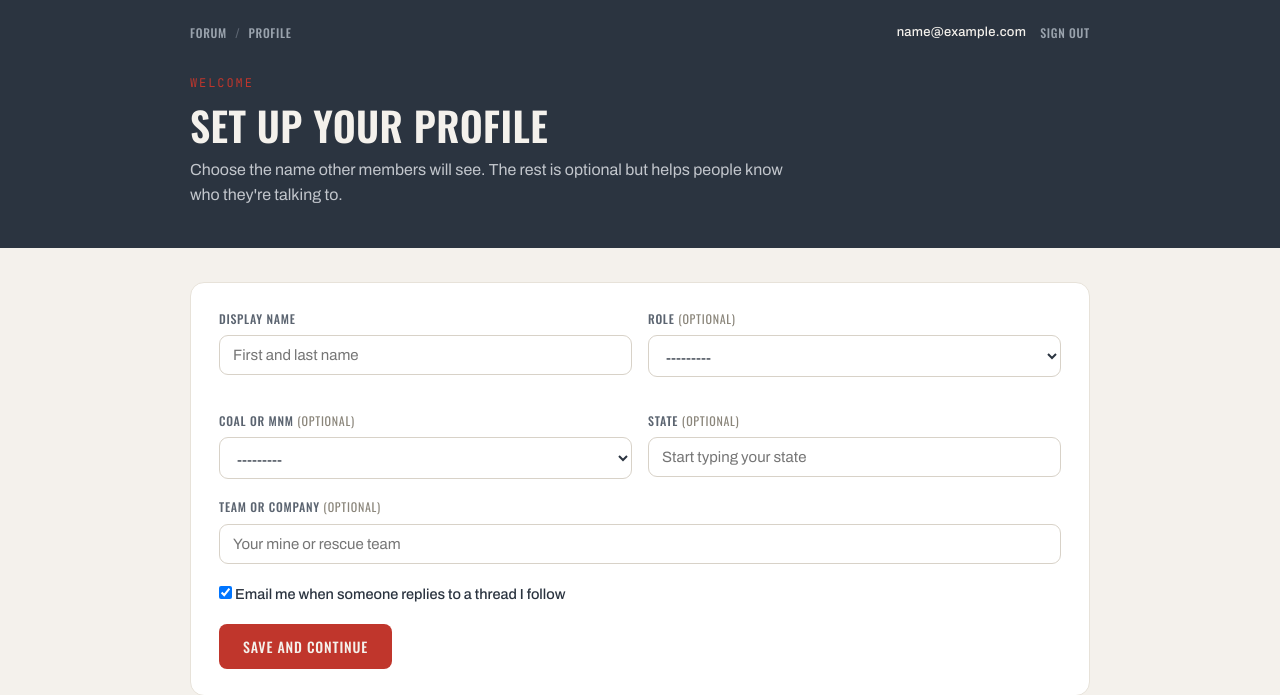
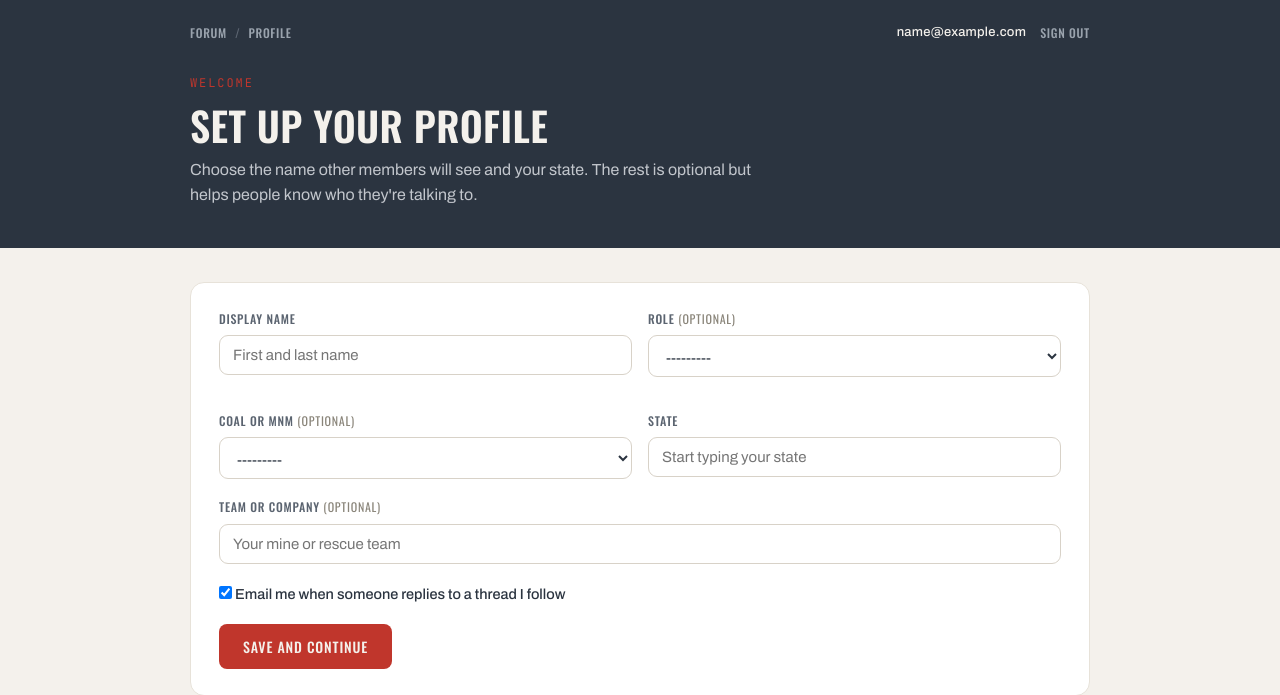
Before and after one commit to jakeolson657/Mine_Rescue_Center, a Django app: page /forum/profile/ in a window 1280 px wide. Shown: the part 66-761 px from the top of the page. Run offline with Django 5.2, Linux system fonts and the light colour scheme; the visitor is signed in with stand-in values (Sample User, id 1); data comes from the database, SQL or seed files in the repository.

Commit message:
Require a state again, except for the site's own account
info@minerescuecenter.com represents the site rather than a member from
any one state, so it can leave the state blank; everyone else must pick one.

Co-Authored-By: Claude Opus 5.5 <noreply@anthropic.com>

```diff
--- a/forum/forms.py
+++ b/forum/forms.py
@@ -16,6 +16,8 @@ LINK_RE = re.compile(r'https?://|www\.', re.IGNORECASE)
 STATE_OPTIONS = sorted((name.title(), abbr) for name, abbr in US_STATES.items())
 _STATE_LOOKUP = {**US_STATES, **{abbr.lower(): abbr for abbr in US_STATES.values()}}
 _ABBR_TO_NAME = {abbr: name for name, abbr in STATE_OPTIONS}
+# The site's own account isn't from any one state.
+STATE_OPTIONAL_EMAILS = {'info@minerescuecenter.com'}
 
 
 class HoneypotMixin(forms.Form):
@@ -58,6 +60,10 @@ class ProfileForm(forms.ModelForm):
     def __init__(self, *args, **kwargs):
         super().__init__(*args, **kwargs)
         self.fields['display_name'].required = True
+        self.state_optional = self.instance.user.email.lower() in STATE_OPTIONAL_EMAILS
+        if not self.state_optional:
+            self.fields['state'].required = True
+            self.fields['state'].error_messages['required'] = "Please enter your state."
         # Stored as the abbreviation; shown spelled out like the suggestions.
         if not self.is_bound and self.instance.state in _ABBR_TO_NAME:
             self.initial['state'] = _ABBR_TO_NAME[self.instance.state]
--- a/forum/templates/forum/profile.html
+++ b/forum/templates/forum/profile.html
@@ -7,7 +7,7 @@
 {% block head %}
 <span class="eyebrow">{% if welcome %}Welcome{% else %}Profile{% endif %}</span>
 <h1>{% if welcome %}Set up your profile{% else %}Your profile{% endif %}</h1>
-<p class="lede">{% if welcome %}Choose the name other members will see. The rest is optional but helps people know who they're talking to.{% else %}Signed in as {{ user.email }}. Only your display name and the details below are shown on the forum.{% endif %}</p>
+<p class="lede">{% if welcome %}Choose the name other members will see{% if not form.state_optional %} and your state{% endif %}. The rest is optional but helps people know who they're talking to.{% else %}Signed in as {{ user.email }}. Only your display name and the details below are shown on the forum.{% endif %}</p>
 {% endblock %}
 
 {% block forum_css %}
@@ -60,7 +60,7 @@
                 {{ form.district }}
             </div>
             <div class="fm-field">
-                <label for="{{ form.state.id_for_label }}">State <span class="opt">(optional)</span></label>
+                <label for="{{ form.state.id_for_label }}">State{% if form.state_optional %} <span class="opt">(optional)</span>{% endif %}</label>
                 <div class="state-pick">
                     {{ form.state }}
                     <ul class="state-suggest" id="state-suggest" role="listbox" hidden></ul>
```
Also changed, not shown: forum/tests.py (+8 -3 lines).
